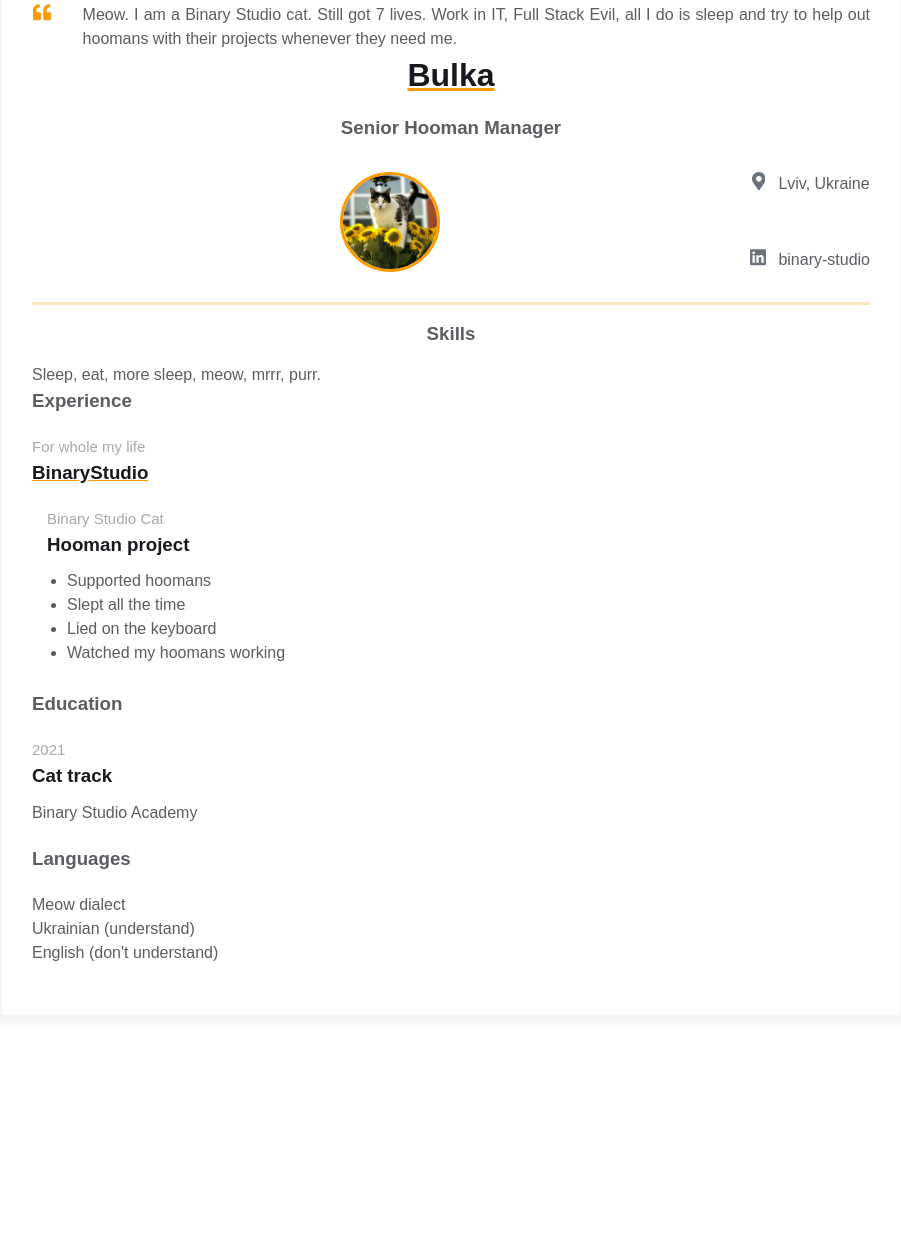
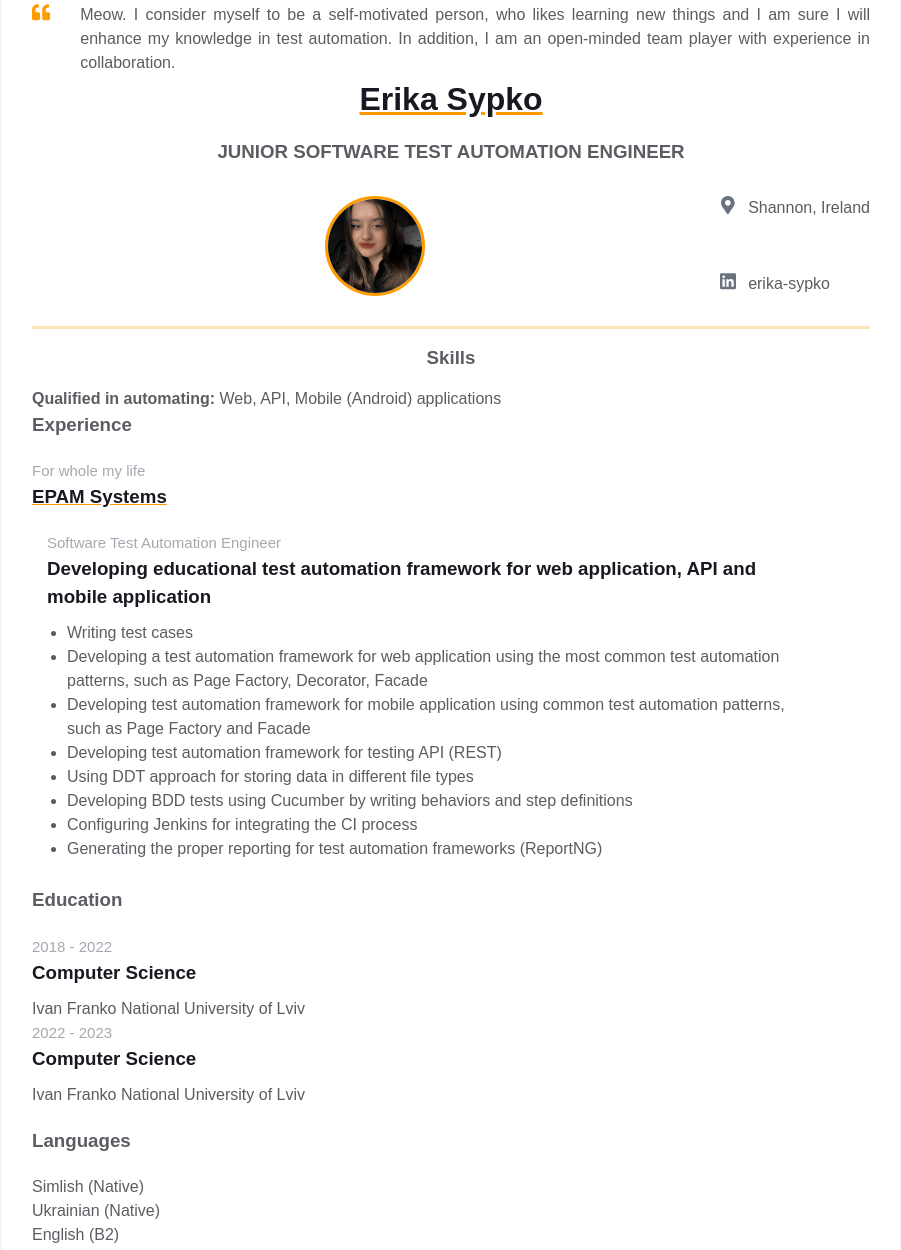
Before and after one commit to ErikaSypko/homepage, a plain HTML site: page index.html in a window 1280 px wide. Shown: the part 102-1352 px from the top of the page, without its empty margins (189-1090 px from the left). Before the commit the page ends 1168 px from the top, so only its background shows below. Drawn offline with Linux system fonts and the light colour scheme.

Commit message:
Added personal info

```diff
--- a/index.html
+++ b/index.html
@@ -9,7 +9,7 @@
 </head>
 
 <body>
-    ― Hello World! &#x1F609;
+    My mama told me when I was young, "We are all born superstars" &#x1F609;
 </body>
 <main>
     <div class="resume">
@@ -24,20 +24,23 @@
                         </svg>
                     </div>
                     <p class="intro_text">Meow.
-                        I am a Binary Studio cat. Still got 7 lives. Work in IT, Full Stack Evil,
-                        all I do is sleep and try to help out hoomans with their projects whenever
-                        they need me.
+                        I consider myself to be a self-motivated person, who likes learning new things and I am sure I
+                        will
+                        enhance my knowledge in test automation. In addition, I am an open-minded team player with
+                        experience in collaboration.
+
                     </p>
                 </div>
 
-                <h1 class="contact-info__header">Bulka</h1>
-                <h3 class="contact-info__sub-header">Senior Hooman Manager</h3>
+                <h1 class="contact-info__header">Erika Sypko</h1>
+                <h3 class="contact-info__sub-header">JUNIOR SOFTWARE TEST AUTOMATION
+                    ENGINEER</h3>
 
                 <div class="contact_info_container fh">
                     <div class="contact-info__block"></div>
 
                     <div class="contact-info__block contact-info__block--center">
-                        <img class="contact-info__avatar" src="assets/avatar.png" alt="Avatar">
+                        <img class="contact-info__avatar" src="assets/IMG_1931.jpg" alt="Avatar">
                     </div>
 
                     <div class="contact-info__block">
@@ -50,9 +53,9 @@
                                     </path>
                                 </svg>
                             </div>
-                            <span>Lviv, Ukraine</span>
+                            <span>Shannon, Ireland</span>
                         </a>
-                        <a href="https://ua.linkedin.com/company/binary-studio_241166" rel="author"
+                        <a href="https://www.linkedin.com/in/erika-sypko-531726150/" rel="author"
                             class="contact-info__item">
                             <div class="contact-info__item-icon-wrapper">
                                 <svg class="contact-info__item-icon" xmlns="http://www.w3.org/2000/svg"
@@ -62,14 +65,15 @@
                                     </path>
                                 </svg>
                             </div>
-                            <span>binary-studio</span>
+                            <span>erika-sypko</span>
                         </a>
                     </div>
                 </div>
             </div>
             <div class="skills">
                 <h3 class="skills__header">Skills</h3>
-                <p class="skills__text">Sleep, eat, more sleep, meow, mrrr, purr. </p>
+                <p class="skills__text"><b>Qualified in automating:</b> Web, API, Mobile (Android) applications
+                </p>
             </div>
 
             <div class="main-info fh">
@@ -79,17 +83,27 @@
                     <div class="experiences__company">
                         <div class="experiences__company-header">
                             <span class="experiences__company-header-durability">For whole my life</span>
-                            <h3 class="experiences__company-header-name">BinaryStudio</h3>
+                            <h3 class="experiences__company-header-name">EPAM Systems</h3>
                         </div>
 
                         <div class="experiences__company-project">
-                            <span class="experiences__company-project-role">Binary Studio Cat</span>
-                            <h3 class="experiences__company-project-name">Hooman project</h3>
+                            <span class="experiences__company-project-role">Software Test Automation Engineer</span>
+                            <h3 class="experiences__company-project-name"> Developing educational test automation
+                                framework for web application, API and mobile
+                                application</h3>
                             <ul class="experiences__company-project-responsibilities">
-                                <li>Supported hoomans</li>
-                                <li>Slept all the time</li>
-                                <li>Lied on the keyboard</li>
-                                <li>Watched my hoomans working</li>
+                                <li>Writing test cases</li>
+                                <li>Developing a test automation framework for web application using the most common
+                                    test
+                                    automation patterns, such as Page Factory, Decorator, Facade</li>
+                                <li>Developing test automation framework for mobile application using common test
+                                    automation
+                                    patterns, such as Page Factory and Facade</li>
+                                <li>Developing test automation framework for testing API (REST)</li>
+                                <li>Using DDT approach for storing data in different file types</li>
+                                <li>Developing BDD tests using Cucumber by writing behaviors and step definitions</li>
+                                <li>Configuring Jenkins for integrating the CI process</li>
+                                <li>Generating the proper reporting for test automation frameworks (ReportNG)</li>
                             </ul>
                         </div>
                     </div>
@@ -100,22 +114,27 @@
                 <div class="additional-info__education">
                     <h3 class="additional-info__education-header">Education</h3>
                     <div class="additional-info__education-university">
-                    <span class="additional-info__education-university-durability">2021</span>
-                    <h3 class="additional-info__education-university-speciality">Cat track</h3>
-                    <p class="additional-info__education-university-name">Binary Studio Academy</p>
+                        <span class="additional-info__education-university-durability">2018 - 2022</span>
+                        <h3 class="additional-info__education-university-speciality">Computer Science</h3>
+                        <p class="additional-info__education-university-name">Ivan Franko National University of Lviv
+                        </p>
+                        <span class="additional-info__education-university-durability">2022 - 2023</span>
+                        <h3 class="additional-info__education-university-speciality">Computer Science</h3>
+                        <p class="additional-info__education-university-name">Ivan Franko National University of Lviv
+                        </p>
                     </div>
                 </div>
 
                 <div class="additional-info__languages">
                     <h3 class="additional-info__languages-header">Languages</h3>
                     <p class="additional-info__languages-item">
-                    Meow dialect
+                        Simlish (Native)
                     </p>
                     <p class="additional-info__languages-item">
-                    Ukrainian (understand)
+                        Ukrainian (Native)
                     </p>
                     <p class="additional-info__languages-item">
-                    English (don't understand)
+                        English (B2)
                     </p>
                 </div>
             </div>
```
Also changed, not shown: assets/IMG_1931.jpg (added). Lines whose indentation alone changed are shown as unchanged.
